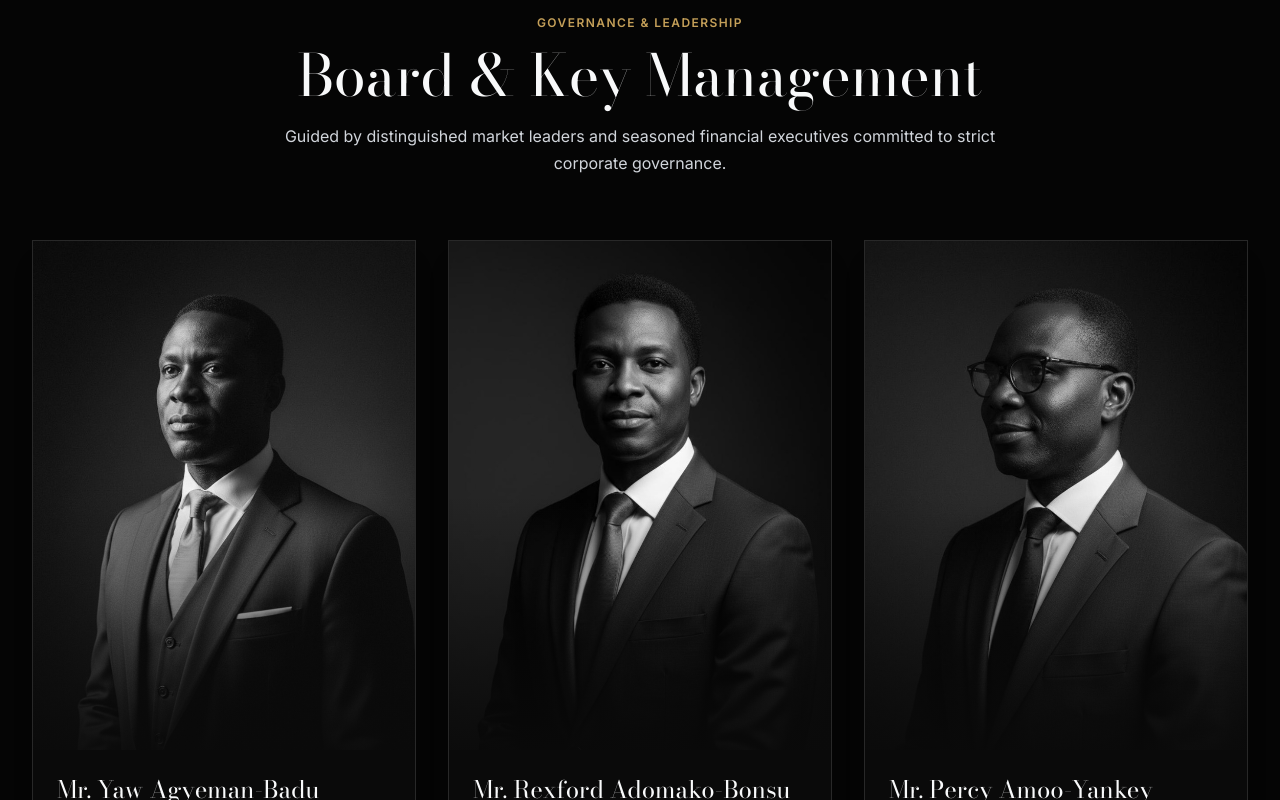
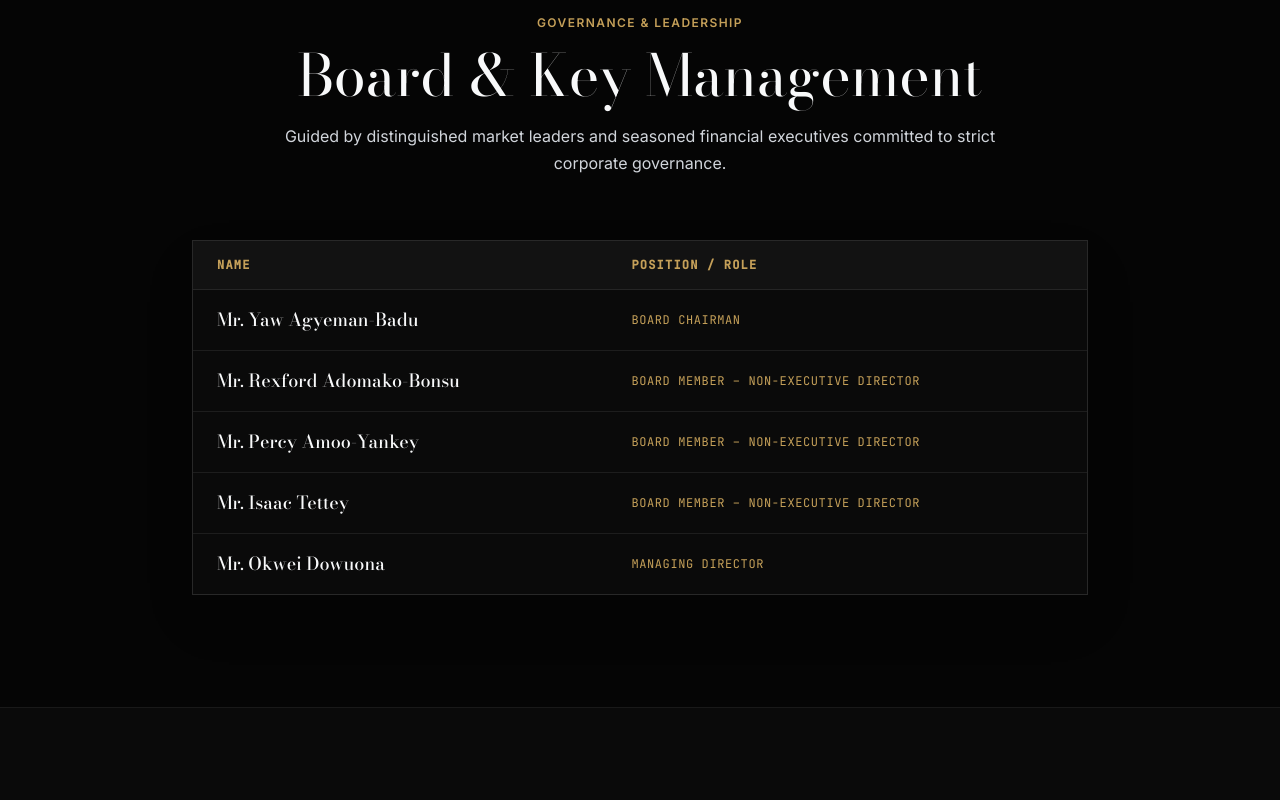
Before and after one commit to duece0/worldwidesecurities, a React (Vite) app: page /about in a window 1280 px wide. Shown: the part 2000-2800 px from the top of the page. Built offline with nearby package versions, Linux system fonts and the light colour scheme.

Commit message:
Convert Board & Key Management section to tabular format without portraits

```diff
--- a/src/pages/AboutPage.tsx
+++ b/src/pages/AboutPage.tsx
@@ -14,8 +14,6 @@ import { ScrollReveal } from '../components/ScrollReveal';
 interface BoardMember {
   name: string;
   title: string;
-  image: string;
-  bio?: string;
 }
 
 export const AboutPage: React.FC = () => {
@@ -36,32 +34,22 @@ export const AboutPage: React.FC = () => {
     {
       name: 'Mr. Yaw Agyeman-Badu',
       title: 'Board Chairman',
-      image: '/images/board-portrait-1.jpg',
-      bio: 'Distinguished leader in public policy and finance guiding the strategic direction and corporate governance of Worldwide Securities Limited.',
     },
     {
       name: 'Mr. Rexford Adomako-Bonsu',
       title: 'Board Member – Non-Executive Director',
-      image: '/images/board-portrait-2.jpg',
-      bio: 'Corporate strategist with extensive experience in legal risk, financial structuring, and institutional asset management.',
     },
     {
       name: 'Mr. Percy Amoo-Yankey',
       title: 'Board Member – Non-Executive Director',
-      image: '/images/board-portrait-3.jpg',
-      bio: 'Investment banking expert with cumulative decades of advisory experience across Ghanaian debt and equity capital markets.',
     },
     {
       name: 'Mr. Isaac Tettey',
       title: 'Board Member – Non-Executive Director',
-      image: '/images/board-portrait-4.jpg',
-      bio: 'Financial markets advisor contributing regulatory oversight, valuation expertise, and corporate compliance direction.',
     },
     {
       name: 'Mr. Okwei Dowuona',
       title: 'Managing Director',
-      image: '/images/board-portrait-5.jpg',
-      bio: 'Executive lead managing daily market execution, GSE dealing member operations, client portfolio strategy, and firm restructuring.',
     },
   ];
 
@@ -198,38 +186,37 @@ export const AboutPage: React.FC = () => {
             </div>
           </ScrollReveal>
 
-          <div className="grid grid-cols-1 sm:grid-cols-2 lg:grid-cols-3 gap-8">
+          {/* Tabular Display of Board & Key Management */}
+          <ScrollReveal animation="pop" delay={100}>
+            <div className="max-w-4xl mx-auto border border-[var(--border-subtle)] bg-[var(--bg-ink)] shadow-2xl overflow-hidden">
+              <div className="overflow-x-auto">
+                <table className="w-full text-left border-collapse">
+                  <thead>
+                    <tr className="border-b border-[var(--separator)] bg-[var(--card-bg)]">
+                      <th className="py-4 px-6 font-mono-tech text-xs uppercase tracking-widest text-[var(--accent-gold)]">
+                        Name
+                      </th>
+                      <th className="py-4 px-6 font-mono-tech text-xs uppercase tracking-widest text-[var(--accent-gold)]">
+                        Position / Role
+                      </th>
+                    </tr>
+                  </thead>
+                  <tbody className="divide-y divide-[var(--separator)]">
                     {boardMembers.map((member, idx) => (
-              <ScrollReveal key={idx} animation="pop" delay={((idx % 3) * 100 + 100) as 100 | 200 | 300}>
-                <div className="group border border-[var(--border-subtle)] bg-[var(--bg-ink)] overflow-hidden theme-transition flex flex-col justify-between hover:border-[var(--accent-gold)]/50 shadow-xl h-full">
-                  <div className="relative overflow-hidden bg-black/40" style={{ aspectRatio: '3/4' }}>
-                    <img
-                      src={member.image}
-                      alt={member.name}
-                      className="w-full h-full object-cover object-top transition-transform duration-700 group-hover:scale-105 filter grayscale group-hover:grayscale-0"
-                    />
-                    <div className="absolute inset-0 bg-gradient-to-t from-[var(--bg-ink)] via-transparent to-transparent opacity-90"></div>
-                  </div>
-
-                  <div className="p-6 flex-grow flex flex-col justify-between">
-                    <div>
-                      <h3 className="font-serif-display text-2xl text-[var(--text-primary)] group-hover:text-[var(--accent-gold)] transition-colors mb-1">
+                      <tr key={idx} className="hover:bg-[var(--card-bg)]/60 transition-colors">
+                        <td className="py-4 px-6 font-serif-display text-lg text-[var(--text-primary)] font-medium">
                           {member.name}
-                      </h3>
-                      <p className="text-xs font-mono-tech text-[var(--accent-gold)] uppercase tracking-wider mb-3">
+                        </td>
+                        <td className="py-4 px-6 font-mono-tech text-xs text-[var(--accent-gold)] uppercase tracking-wider">
                           {member.title}
-                      </p>
-                      {member.bio && (
-                        <p className="text-body text-xs leading-relaxed opacity-80">
-                          {member.bio}
-                        </p>
-                      )}
-                    </div>
+                        </td>
+                      </tr>
+                    ))}
+                  </tbody>
+                </table>
               </div>
             </div>
           </ScrollReveal>
-            ))}
-          </div>
         </div>
       </section>
 
```
Lines whose indentation alone changed are shown as unchanged.
